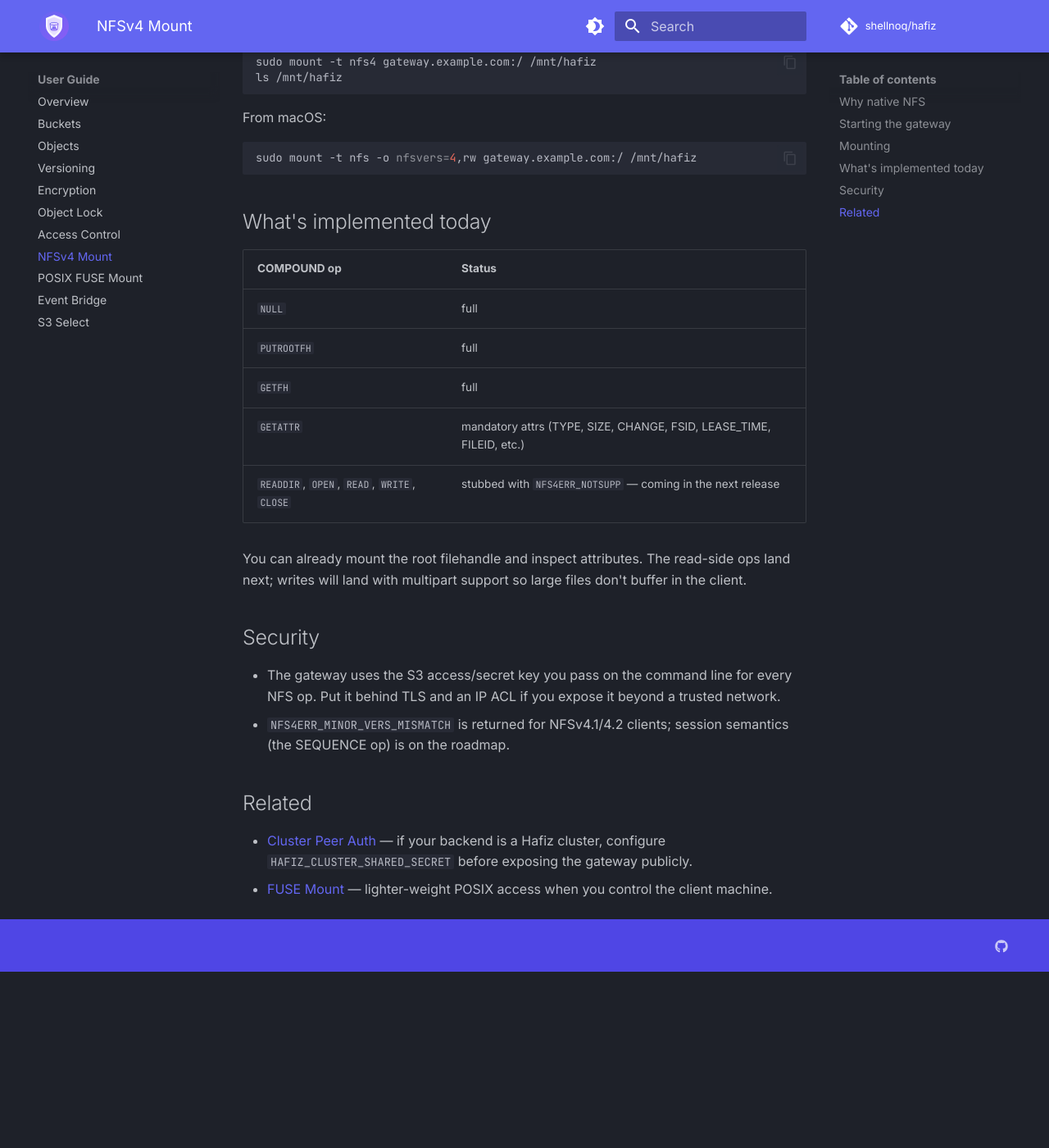
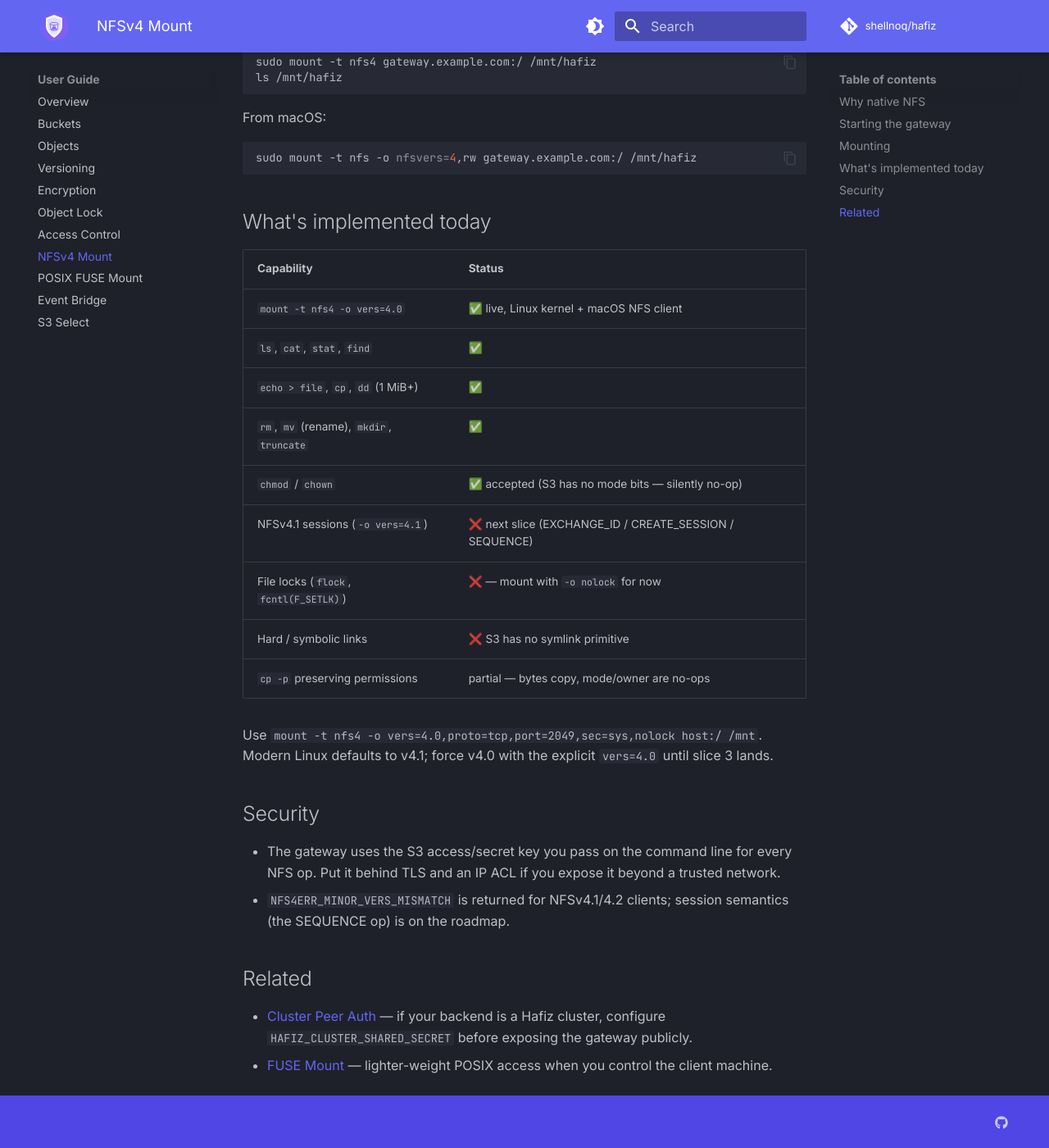
Before and after one commit to shellnoq/hafiz-web, an MkDocs documentation site: the page built from docs/user-guide/nfs-mount.md, in a window 1280 px wide and 1400 px high, scrolled down 1092 px. Shown: the whole window at 82% size. Built offline with MkDocs 1.6.1 and Material for MkDocs 9.7.7, drawn with Linux system fonts in a browser that asks for light colours; comment, search, counter and statistics services are not loaded; before the commit the page ends 2277 px from its top, so only the background shows below that.

Commit message:
docs(nfs): slice 2 — kernel write path covered (cp, rm, mv, mkdir, truncate)

```diff
--- a/docs/user-guide/nfs-mount.md
+++ b/docs/user-guide/nfs-mount.md
@@ -41,15 +41,19 @@ sudo mount -t nfs -o nfsvers=4,rw gateway.example.com:/ /mnt/hafiz
 
 ## What's implemented today
 
-| COMPOUND op | Status |
+| Capability | Status |
 |---|---|
-| `NULL` | full |
-| `PUTROOTFH` | full |
-| `GETFH` | full |
-| `GETATTR` | mandatory attrs (TYPE, SIZE, CHANGE, FSID, LEASE_TIME, FILEID, etc.) |
-| `READDIR`, `OPEN`, `READ`, `WRITE`, `CLOSE` | stubbed with `NFS4ERR_NOTSUPP` — coming in the next release |
+| `mount -t nfs4 -o vers=4.0` | ✅ live, Linux kernel + macOS NFS client |
+| `ls`, `cat`, `stat`, `find` | ✅ |
+| `echo > file`, `cp`, `dd` (1 MiB+) | ✅ |
+| `rm`, `mv` (rename), `mkdir`, `truncate` | ✅ |
+| `chmod` / `chown` | ✅ accepted (S3 has no mode bits — silently no-op) |
+| NFSv4.1 sessions (`-o vers=4.1`) | ❌ next slice (EXCHANGE_ID / CREATE_SESSION / SEQUENCE) |
+| File locks (`flock`, `fcntl(F_SETLK)`) | ❌ — mount with `-o nolock` for now |
+| Hard / symbolic links | ❌ S3 has no symlink primitive |
+| `cp -p` preserving permissions | partial — bytes copy, mode/owner are no-ops |
 
-You can already mount the root filehandle and inspect attributes. The read-side ops land next; writes will land with multipart support so large files don't buffer in the client.
+Use `mount -t nfs4 -o vers=4.0,proto=tcp,port=2049,sec=sys,nolock host:/ /mnt`. Modern Linux defaults to v4.1; force v4.0 with the explicit `vers=4.0` until slice 3 lands.
 
 ## Security
 
```
